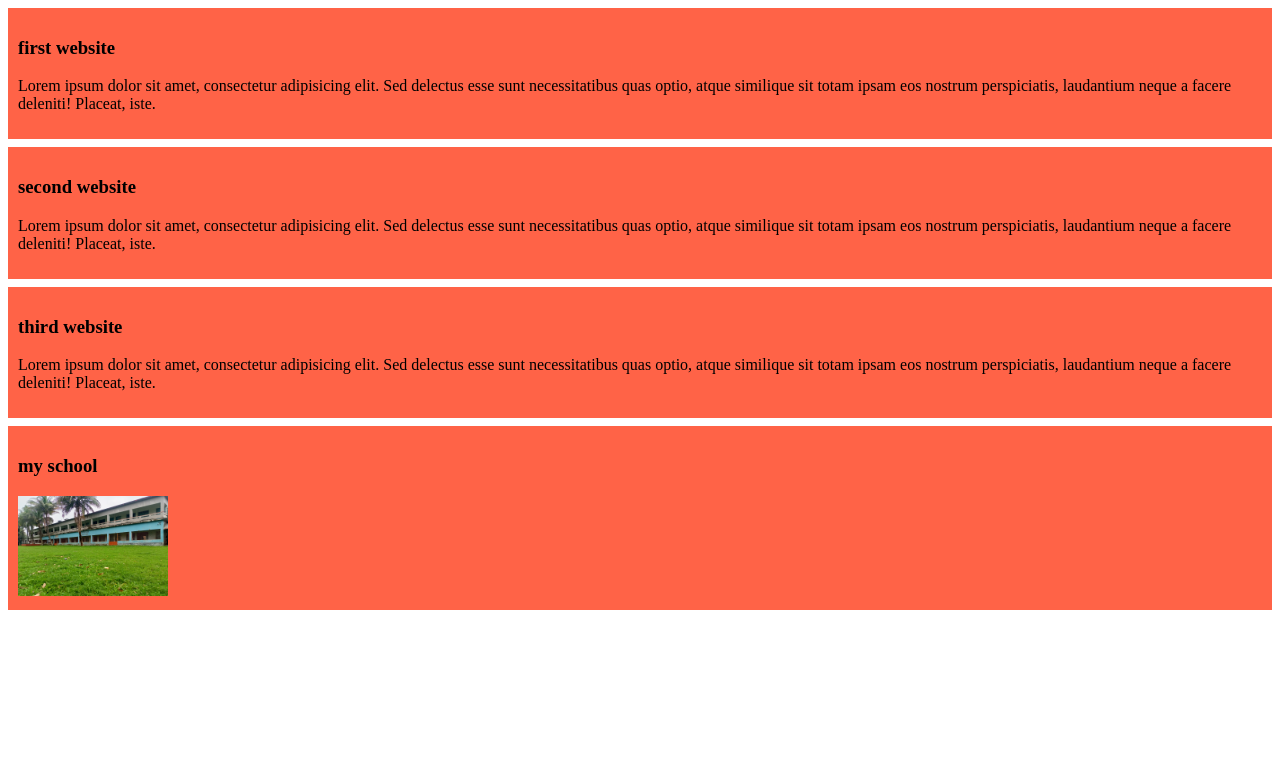
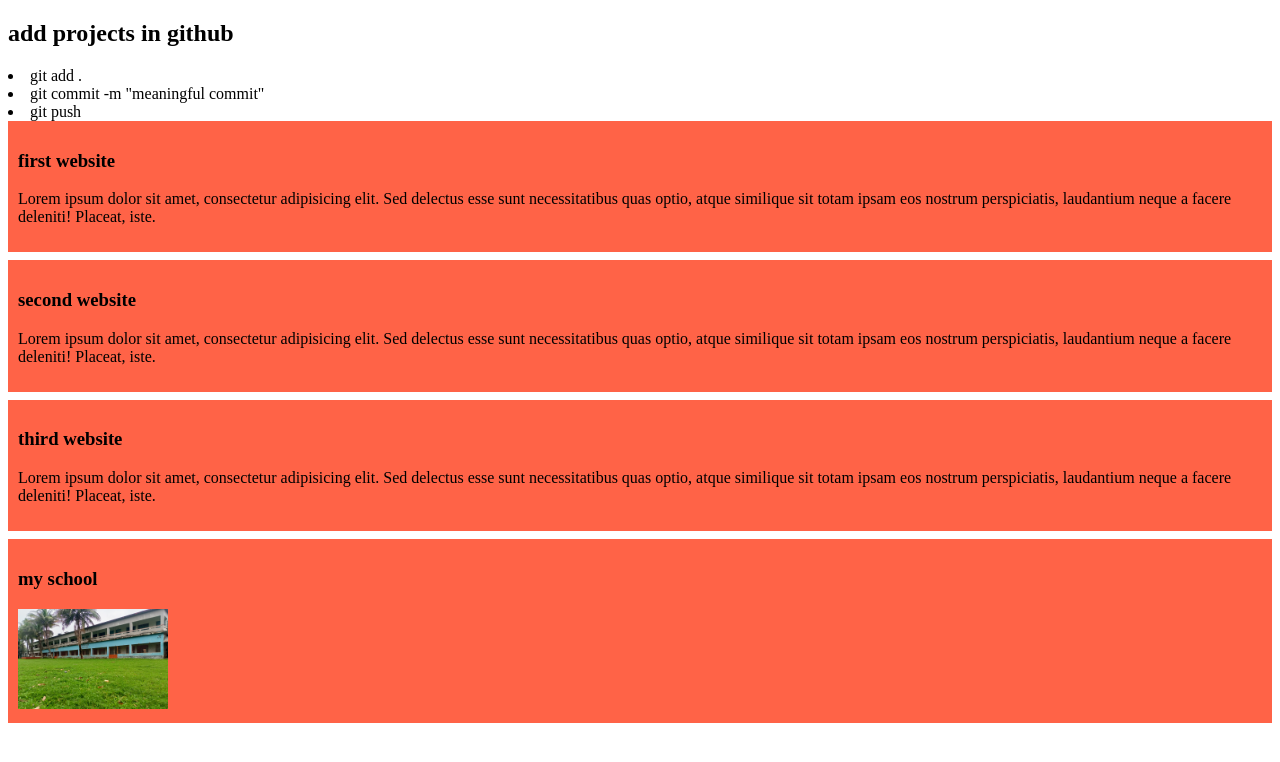
Before and after one commit to ahsan1335/CSS-practice, a plain HTML site: page index.html in a window 1280 px wide. Drawn offline with Linux system fonts and the light colour scheme.

Commit message:
list of how to add projects

```diff
--- a/index.html
+++ b/index.html
@@ -9,6 +9,10 @@
 </head>
 
 <body>
+  <h2>add projects in github</h2>
+  <li>git add .</li>
+  <li>git commit -m "meaningful commit"</li>
+  <li>git push</li>
   <div>
     <h3>first website</h3>
     <p>Lorem ipsum dolor sit amet, consectetur adipisicing elit. Sed delectus esse sunt necessitatibus quas optio, atque
```
